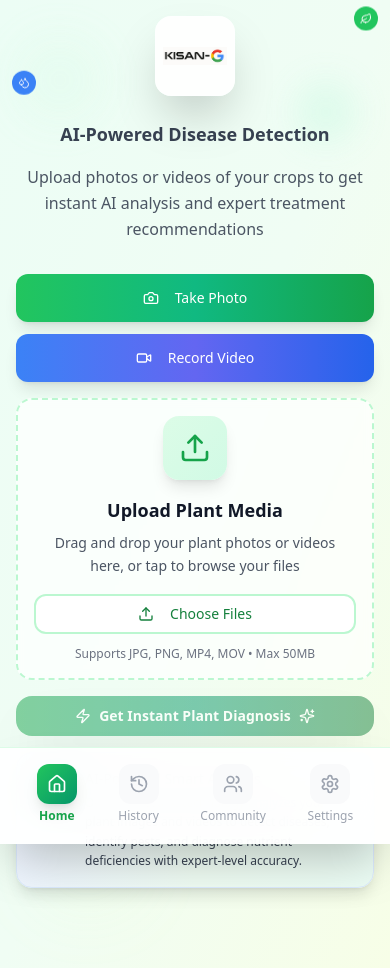
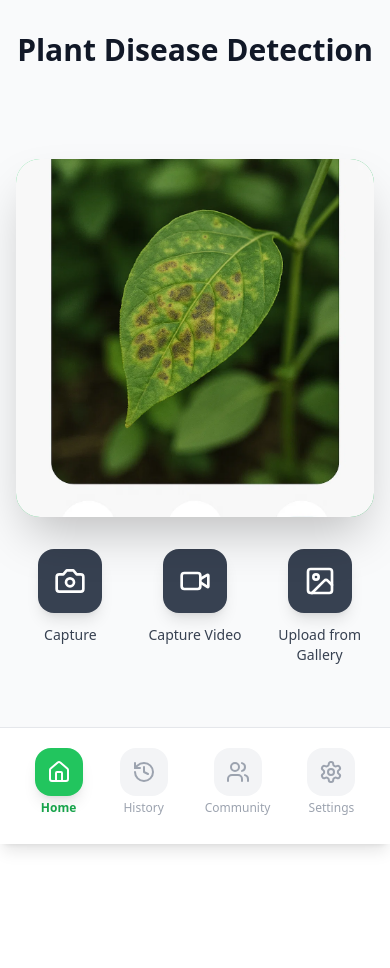
Before and after one commit to charantejayadavaerpula/plant-doctor-vedio, a React (Vite) app: page / in a window 390 px wide. After the commit the page ends 844 px from the top, so only its background shows below. Built offline with nearby package versions, Linux system fonts and the light colour scheme.

Commit message:
Refactor UI based on the provided image.
- Modified the UI to match the design in the image.
- Edited `src/pages/Index.tsx` and `src/components/MediaUpload.tsx`.

```diff
--- a/src/pages/Index.tsx
+++ b/src/pages/Index.tsx
@@ -1,93 +1,116 @@
+
 import { useState } from "react";
 import { MediaUpload } from "@/components/MediaUpload";
 import { DiseaseReport } from "@/components/DiseaseReport";
-import { ArrowLeft, Home, History, Settings, Users, Leaf, Sun, Droplets } from "lucide-react";
+import { Camera, Video, Image, Home, History, Users, Settings } from "lucide-react";
+
 const Index = () => {
   const [report, setReport] = useState<string | null>(null);
   const [isAnalyzing, setIsAnalyzing] = useState(false);
-  return <div className="min-h-screen bg-gradient-to-br from-emerald-50 via-green-50 to-lime-50 relative overflow-hidden">
-      {/* Decorative Background Elements - Different for mobile/desktop */}
-      <div className="absolute inset-0 overflow-hidden pointer-events-none">
-        <div className="absolute top-10 sm:top-20 left-5 sm:left-10 w-20 sm:w-32 h-20 sm:h-32 bg-green-200/20 rounded-full blur-xl animate-pulse"></div>
-        <div className="absolute top-20 sm:top-40 right-8 sm:right-16 w-16 sm:w-24 h-16 sm:h-24 bg-emerald-200/30 rounded-full blur-lg animate-pulse delay-1000"></div>
-        <div className="absolute bottom-16 sm:bottom-32 left-10 sm:left-20 w-24 sm:w-40 h-24 sm:h-40 bg-lime-200/20 rounded-full blur-2xl animate-pulse delay-500"></div>
+
+  return (
+    <div className="min-h-screen bg-gray-50 flex flex-col">
+      {/* Header */}
+      <div className="text-center py-8">
+        <h1 className="text-3xl sm:text-4xl font-bold text-gray-900 mb-2">
+          Plant Disease Detection
+        </h1>
       </div>
 
-      {/* Main Content - Mobile: Compact padding, Desktop: Spacious */}
-      <div className="relative px-4 sm:px-6 py-4 sm:py-8 pb-20 sm:pb-32">
-        {/* Hero Section - Mobile: Smaller, Desktop: Larger */}
-        <div className="text-center mb-8 sm:mb-12 animate-fade-in">
-          {/* Logo with Animation - Mobile: Smaller, Desktop: Larger */}
-          <div className="relative mb-6 sm:mb-8">
-            <div className="w-20 h-20 sm:w-24 sm:h-24 bg-white/90 backdrop-blur-sm rounded-2xl sm:rounded-3xl flex items-center justify-center mx-auto shadow-2xl border border-white/20 hover:scale-105 transition-all duration-300">
-              <img src="/lovable-uploads/4d3c17f7-561d-4920-b95d-b6e89e18aaff.png" alt="KISAN-G Logo" className="w-16 sm:w-20 h-auto object-contain" />
+      {/* Main Content */}
+      <div className="flex-1 flex flex-col items-center justify-center px-4 pb-32">
+        {!report ? (
+          <div className="w-full max-w-md mx-auto">
+            {/* Large Plant Image Display */}
+            <div className="relative mb-8">
+              <div className="w-full aspect-square bg-gradient-to-br from-green-400 to-green-600 rounded-3xl overflow-hidden shadow-2xl">
+                <img
+                  src="/lovable-uploads/f9c0222d-267e-4cd1-9573-dbd50d79ff00.png"
+                  alt="Plant Disease Detection"
+                  className="w-full h-full object-cover"
+                />
+              </div>
             </div>
-            {/* Floating Icons - Mobile: Smaller, Desktop: Larger */}
-            <div className="absolute -top-1 -right-1 sm:-top-2 sm:-right-2 w-6 h-6 sm:w-8 sm:h-8 bg-green-500 rounded-full flex items-center justify-center animate-bounce delay-300">
-              <Leaf className="h-3 w-3 sm:h-4 sm:w-4 text-white" />
-            </div>
-            <div className="absolute -bottom-1 -left-1 sm:-bottom-2 sm:-left-2 w-6 h-6 sm:w-8 sm:h-8 bg-blue-500 rounded-full flex items-center justify-center animate-bounce delay-700">
-              <Droplets className="h-3 w-3 sm:h-4 sm:w-4 text-white" />
+
+            {/* Action Buttons */}
+            <div className="space-y-4">
+              <div className="grid grid-cols-3 gap-4">
+                {/* Capture Button */}
+                <div className="flex flex-col items-center">
+                  <button className="w-16 h-16 bg-gray-700 rounded-2xl flex items-center justify-center mb-3 shadow-lg hover:bg-gray-600 transition-colors">
+                    <Camera className="h-8 w-8 text-white" />
+                  </button>
+                  <span className="text-sm font-medium text-gray-700">Capture</span>
+                </div>
+
+                {/* Capture Video Button */}
+                <div className="flex flex-col items-center">
+                  <button className="w-16 h-16 bg-gray-700 rounded-2xl flex items-center justify-center mb-3 shadow-lg hover:bg-gray-600 transition-colors">
+                    <Video className="h-8 w-8 text-white" />
+                  </button>
+                  <span className="text-sm font-medium text-gray-700">Capture Video</span>
+                </div>
+
+                {/* Upload from Gallery Button */}
+                <div className="flex flex-col items-center">
+                  <button className="w-16 h-16 bg-gray-700 rounded-2xl flex items-center justify-center mb-3 shadow-lg hover:bg-gray-600 transition-colors">
+                    <Image className="h-8 w-8 text-white" />
+                  </button>
+                  <span className="text-sm font-medium text-gray-700 text-center">Upload from Gallery</span>
+                </div>
+              </div>
             </div>
           </div>
+        ) : (
+          <div className="w-full max-w-4xl mx-auto animate-fade-in">
+            <DiseaseReport report={report} />
+          </div>
+        )}
 
-          {/* Title with Gradient - Mobile: Smaller, Desktop: Larger */}
-
-          <h2 className="text-lg sm:text-xl font-semibold text-gray-700 mb-4 sm:mb-6">
-            AI-Powered Disease Detection
-          </h2>
-
-          {/* Description - Mobile: Compact, Desktop: Spacious */}
-          <div className="max-w-sm sm:max-w-md mx-auto mb-6 sm:mb-8">
-            <p className="text-gray-600 text-base sm:text-lg leading-relaxed mb-4 sm:mb-6 px-2 sm:px-0">
-              Upload photos or videos of your crops to get instant AI analysis and expert treatment recommendations
-            </p>
-
-            {/* Feature Cards - Mobile: Smaller grid, Desktop: Inline */}
-
-          </div>
+        {/* Hidden MediaUpload component for functionality */}
+        <div className="hidden">
+          <MediaUpload
+            onAnalysisComplete={setReport}
+            isAnalyzing={isAnalyzing}
+            setIsAnalyzing={setIsAnalyzing}
+          />
         </div>
-
-        <MediaUpload onAnalysisComplete={setReport} isAnalyzing={isAnalyzing} setIsAnalyzing={setIsAnalyzing} />
-
-        {report && <div className="animate-fade-in mt-4 sm:mt-0">
-            <DiseaseReport report={report} />
-          </div>}
       </div>
 
-      {/* Bottom Navigation - Mobile: Compact, Desktop: Standard */}
-      <div className="fixed bottom-0 left-0 right-0 bg-white/95 backdrop-blur-xl border-t border-green-100 shadow-2xl">
-        <div className="px-4 sm:px-6 py-3 sm:py-4">
-          <div className="flex justify-around items-center max-w-sm sm:max-w-md mx-auto">
-            <div className="flex flex-col items-center py-1 sm:py-2 group">
-              <div className="w-10 h-10 sm:w-12 sm:h-12 bg-gradient-to-br from-green-500 to-emerald-600 rounded-xl sm:rounded-2xl flex items-center justify-center mb-1 shadow-lg group-hover:scale-110 transition-all duration-300">
-                <Home className="h-5 w-5 sm:h-6 sm:w-6 text-white" />
+      {/* Bottom Navigation */}
+      <div className="fixed bottom-0 left-0 right-0 bg-white border-t border-gray-200 shadow-lg">
+        <div className="px-4 py-3">
+          <div className="flex justify-around items-center max-w-md mx-auto">
+            <div className="flex flex-col items-center py-2 group">
+              <div className="w-12 h-12 bg-green-500 rounded-2xl flex items-center justify-center mb-1 shadow-lg">
+                <Home className="h-6 w-6 text-white" />
               </div>
               <span className="text-xs text-green-600 font-semibold">Home</span>
             </div>
-            <div className="flex flex-col items-center py-1 sm:py-2 group">
-              <div className="w-10 h-10 sm:w-12 sm:h-12 bg-gray-50 hover:bg-green-50 rounded-xl sm:rounded-2xl flex items-center justify-center mb-1 transition-all duration-300 group-hover:scale-110">
-                <History className="h-5 w-5 sm:h-6 sm:w-6 text-gray-400 group-hover:text-green-500" />
+            <div className="flex flex-col items-center py-2 group">
+              <div className="w-12 h-12 bg-gray-100 hover:bg-green-50 rounded-2xl flex items-center justify-center mb-1 transition-all duration-300">
+                <History className="h-6 w-6 text-gray-400 group-hover:text-green-500" />
               </div>
               <span className="text-xs text-gray-400 group-hover:text-green-500 transition-colors">History</span>
             </div>
-            <div className="flex flex-col items-center py-1 sm:py-2 group">
-              <div className="w-10 h-10 sm:w-12 sm:h-12 bg-gray-50 hover:bg-green-50 rounded-xl sm:rounded-2xl flex items-center justify-center mb-1 transition-all duration-300 group-hover:scale-110">
-                <Users className="h-5 w-5 sm:h-6 sm:w-6 text-gray-400 group-hover:text-green-500" />
+            <div className="flex flex-col items-center py-2 group">
+              <div className="w-12 h-12 bg-gray-100 hover:bg-green-50 rounded-2xl flex items-center justify-center mb-1 transition-all duration-300">
+                <Users className="h-6 w-6 text-gray-400 group-hover:text-green-500" />
               </div>
               <span className="text-xs text-gray-400 group-hover:text-green-500 transition-colors">Community</span>
             </div>
-            <div className="flex flex-col items-center py-1 sm:py-2 group">
-              <div className="w-10 h-10 sm:w-12 sm:h-12 bg-gray-50 hover:bg-green-50 rounded-xl sm:rounded-2xl flex items-center justify-center mb-1 transition-all duration-300 group-hover:scale-110">
-                <Settings className="h-5 w-5 sm:h-6 sm:w-6 text-gray-400 group-hover:text-green-500" />
+            <div className="flex flex-col items-center py-2 group">
+              <div className="w-12 h-12 bg-gray-100 hover:bg-green-50 rounded-2xl flex items-center justify-center mb-1 transition-all duration-300">
+                <Settings className="h-6 w-6 text-gray-400 group-hover:text-green-500" />
               </div>
               <span className="text-xs text-gray-400 group-hover:text-green-500 transition-colors">Settings</span>
             </div>
           </div>
         </div>
-        {/* Safe area for phones with home indicators */}
-        <div className="h-1 sm:h-2 bg-transparent"></div>
+        <div className="h-2 bg-transparent"></div>
       </div>
-    </div>;
+    </div>
+  );
 };
+
 export default Index;
```
Also changed, not shown: public/lovable-uploads/f9c0222d-267e-4cd1-9573-dbd50d79ff00.png (added).
